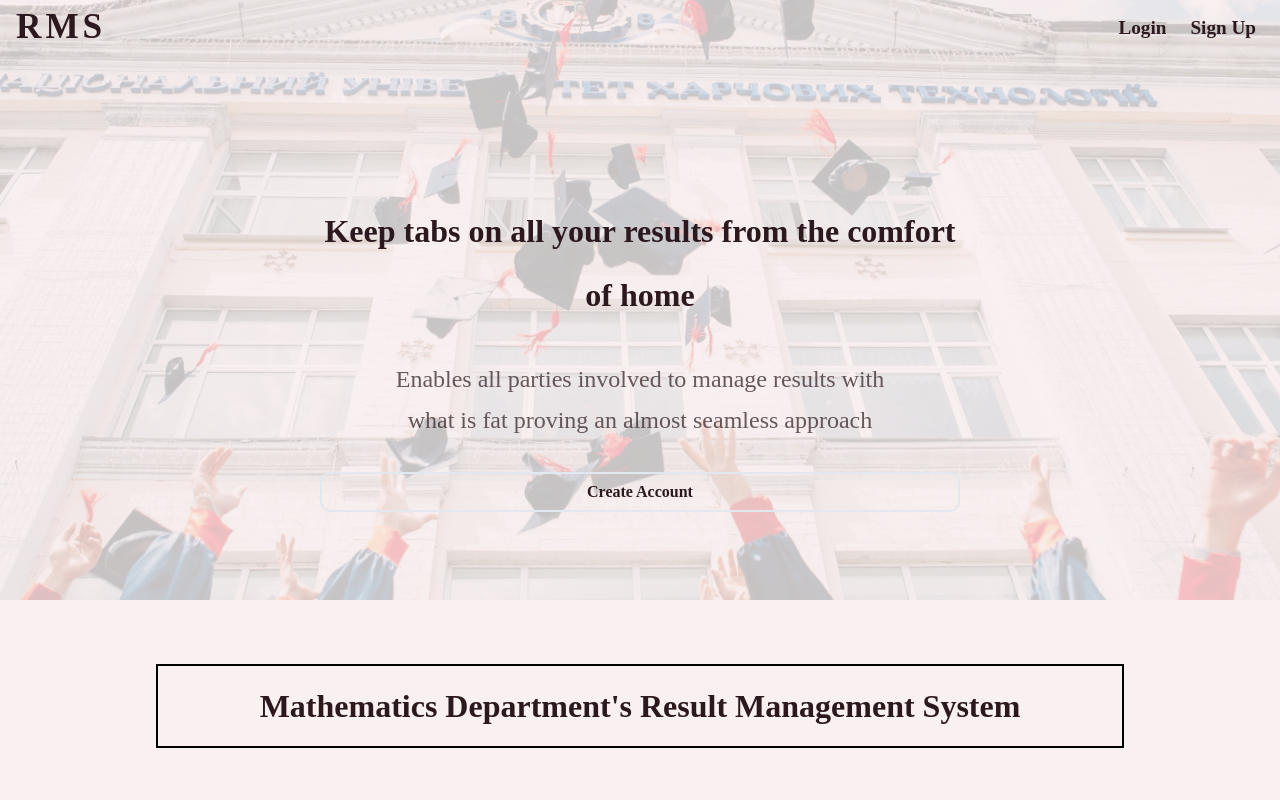
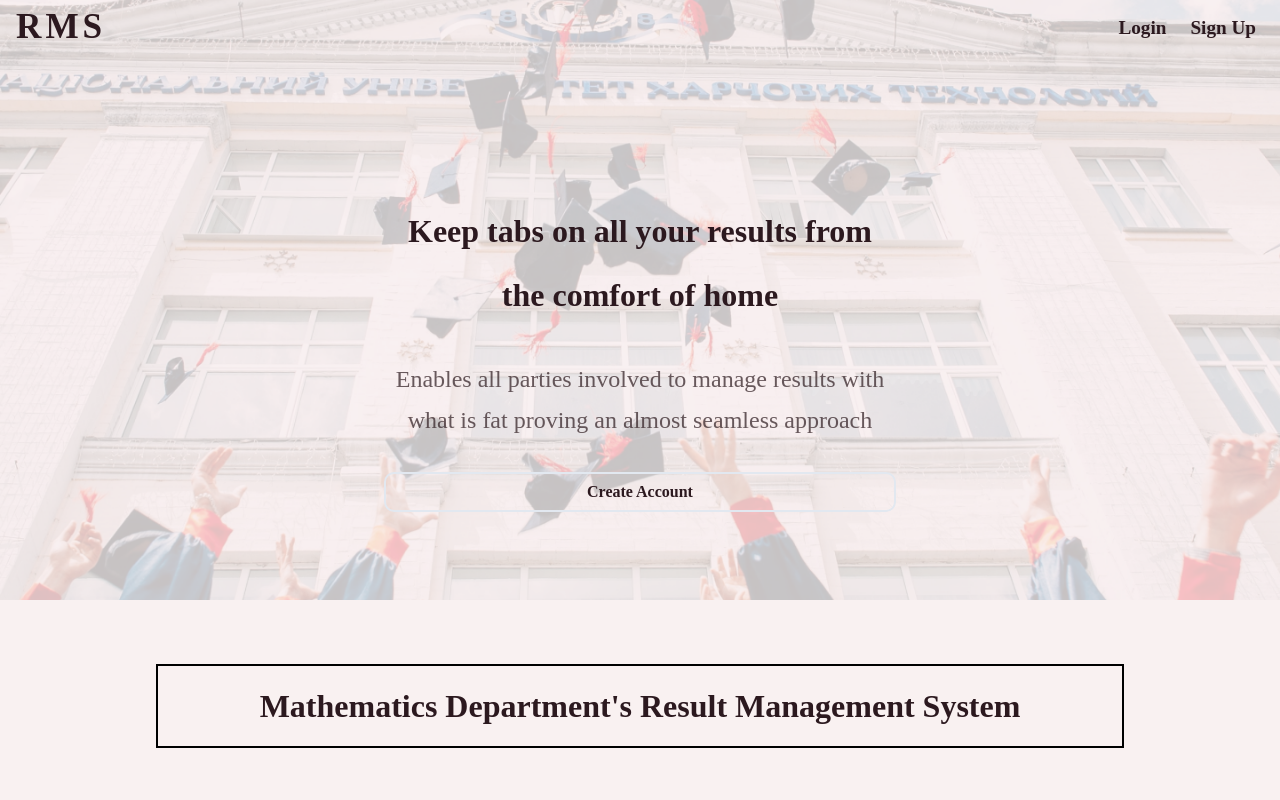
Before and after one commit to AchevaEnterprise/RMS-landing-page, a React (Create React App) app: page / in a window 1280 px wide. Shown: the top 800 px of the page. Built offline with nearby package versions, Linux system fonts and the light colour scheme.

Commit message:
adjusted header tesxt width

```diff
--- a/src/components/Header.tsx
+++ b/src/components/Header.tsx
@@ -107,7 +107,7 @@ const Header = () => {
       <Flex
         w={{
           base: "80%",
-          md: "50%",
+          md: "40%",
         }}
         m="0 auto"
         flexDir="column"
```
